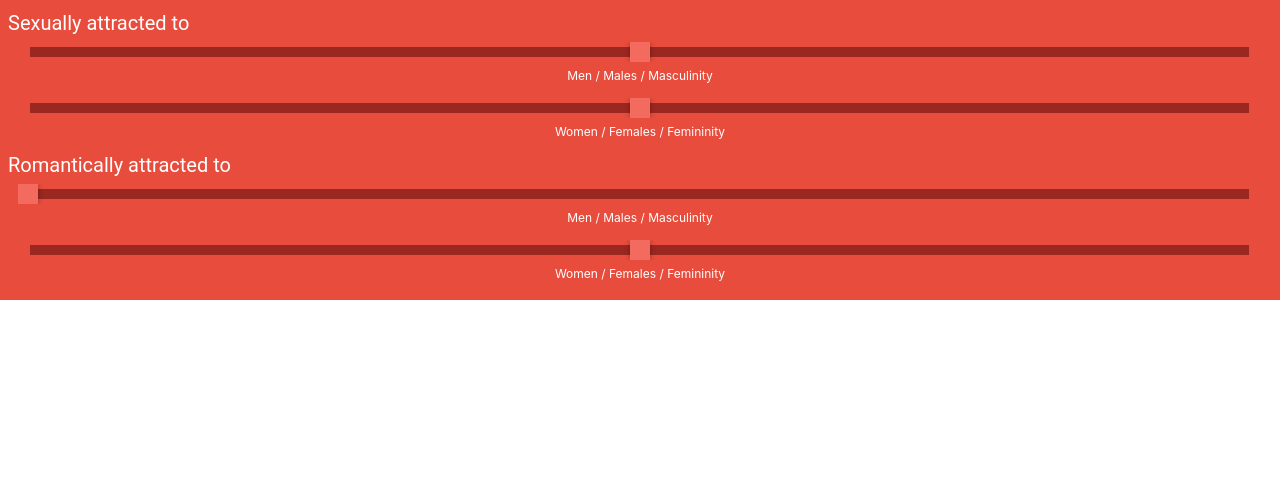
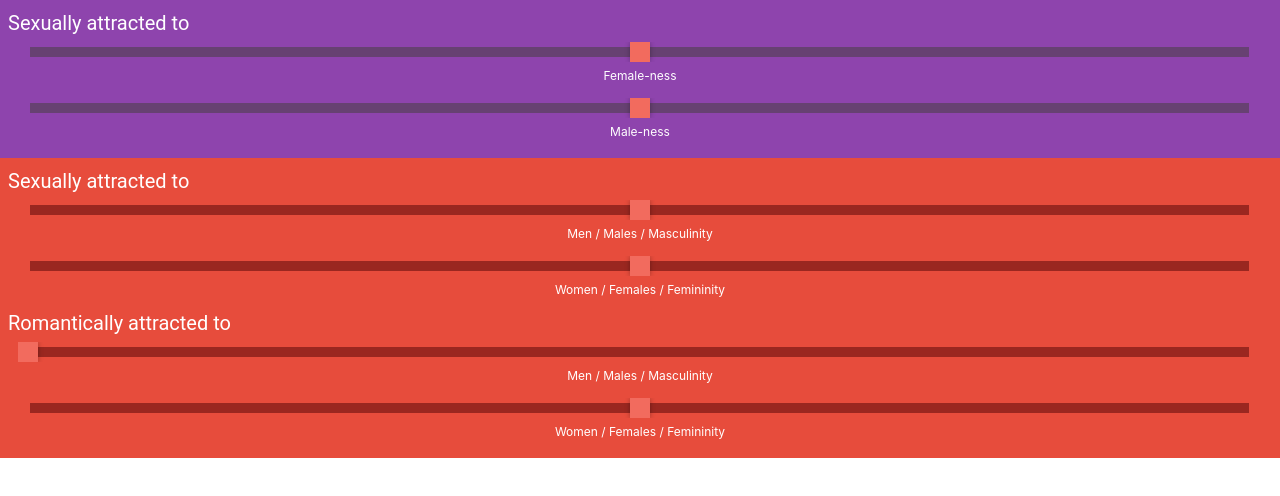
Before and after one commit to smailio/gender-bread, a React (Create React App) app: page / in a window 1280 px wide. Shown: the top 496 px of the page. Built offline with nearby package versions, Linux system fonts and the light colour scheme.

Commit message:
add biological sex section

```diff
--- a/package.json
+++ b/package.json
@@ -6,7 +6,8 @@
     "bulma": "^0.6.2",
     "react": "^16.2.0",
     "react-dom": "^16.2.0",
-    "react-scripts": "1.1.0"
+    "react-scripts": "1.1.0",
+    "styled-components": "^3.1.6"
   },
   "scripts": {
     "start": "react-scripts start",
--- a/src/App.js
+++ b/src/App.js
@@ -1,10 +1,11 @@
 import React, { Component } from 'react';
 import AttractionSection from './components/AttractionSection';
+import BiologicalSexSection from './components/BiologicalSexSection';
 import './App.css';
 
 class App extends Component {
   render() {
-    return <AttractionSection />;
+    return [<BiologicalSexSection />, <AttractionSection />];
   }
 }
 
--- a/src/components/AttractionSection.js
+++ b/src/components/AttractionSection.js
@@ -1,6 +1,6 @@
 import React from 'react';
 
-export default props => (
+export default ({}) => (
   <div
     style={{
       // height: '100vh',
--- /dev/null
+++ b/src/components/BiologicalSexSection.js
@@ -0,0 +1,62 @@
+import React from 'react';
+import styled from 'styled-components';
+
+export default ({}) => (
+  <div
+    style={{
+      // height: '100vh',
+      padding: 8,
+      display: 'flex',
+      flexDirection: 'column',
+      justifyContent: 'center',
+      background: '#8E44AD'
+    }}
+  >
+    <div>
+      <p>Sexually attracted to</p>
+    </div>
+    <div
+      style={{
+        display: 'flex',
+        flexDirection: 'column',
+        justifyContent: 'center'
+      }}
+    >
+      <div style={{ display: 'flex', justifyContent: 'center' }}>
+        <input
+          style={{
+            background: 'linear-gradient(to right, #674172 0%, #674172 100%)',
+            backgroundSize: '98% 10px',
+            backgroundPosition: 'center',
+            backgroundRepeat: 'no-repeat'
+          }}
+          type="range"
+          defaultValue="50"
+        />
+      </div>
+
+      <div className="range-label">Female-ness</div>
+      <div
+        style={{
+          display: 'flex',
+          flexDirection: 'column',
+          justifyContent: 'center'
+        }}
+      >
+        <div style={{ display: 'flex', justifyContent: 'center' }}>
+          <input
+            style={{
+              background: 'linear-gradient(to right, #674172 0%, #674172 100%)',
+              backgroundSize: '98% 10px',
+              backgroundPosition: 'center',
+              backgroundRepeat: 'no-repeat'
+            }}
+            type="range"
+            defaultValue="50"
+          />
+        </div>
+        <div className="range-label">Male-ness</div>
+      </div>
+    </div>
+  </div>
+);
```
Also changed, not shown: 1 other file (tests, documents, lock files or other folders).
